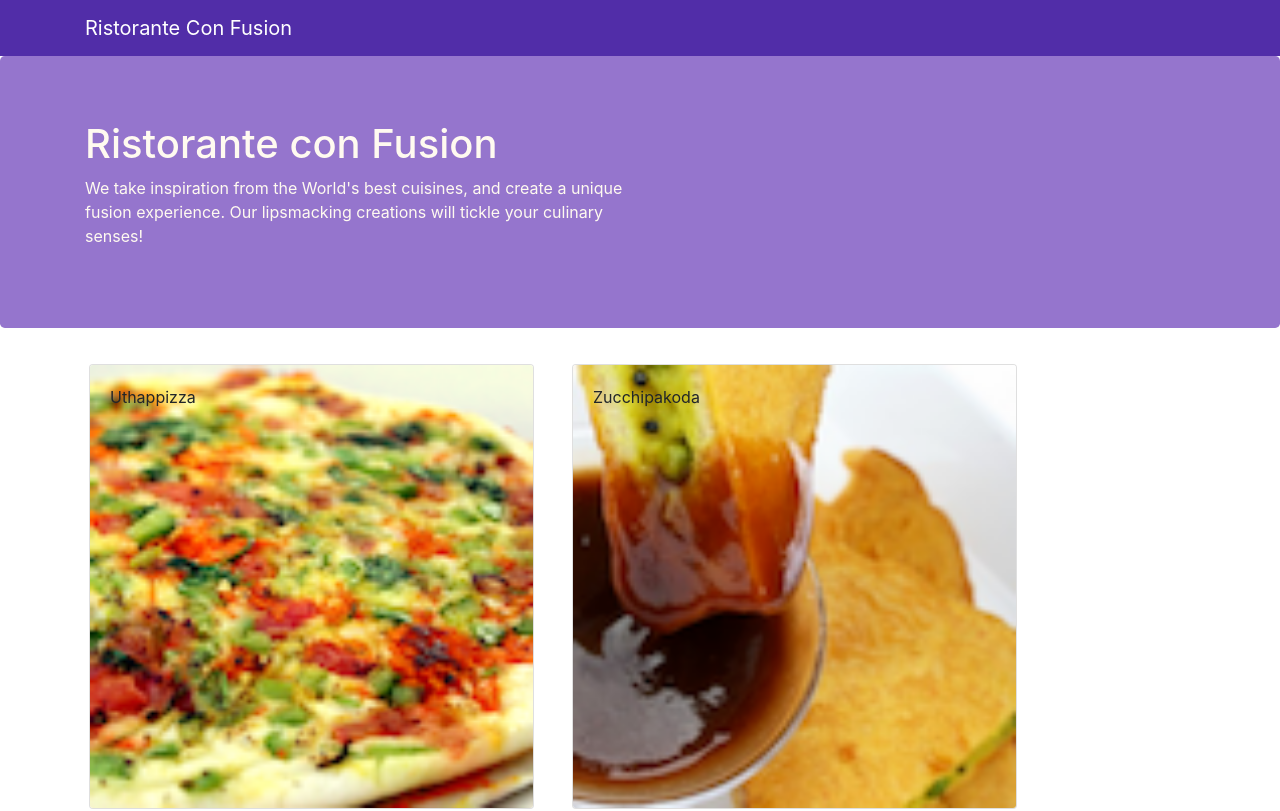
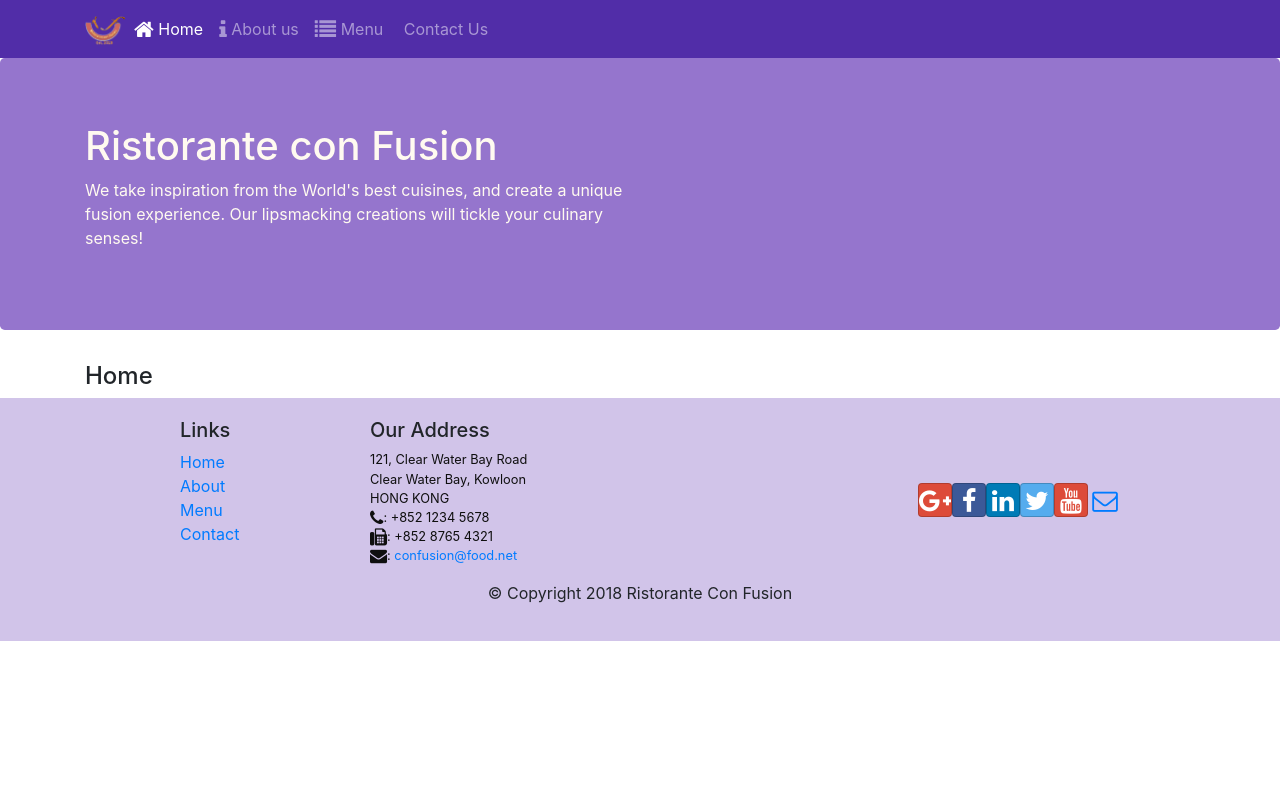
Before and after one commit to Robsangar/bootstrap-test, a React (Create React App) app in the folder confusion/: page /home in a window 1280 px wide. Shown: the top 811 px of the page. Built offline with nearby package versions, Linux system fonts and the light colour scheme.

Commit message:
react router

```diff
--- a/confusion/package.json
+++ b/confusion/package.json
@@ -12,6 +12,7 @@
     "react": "^17.0.2",
     "react-dom": "^17.0.2",
     "react-popper": "^1.3.11",
+    "react-router-dom": "^4.2.2",
     "react-scripts": "4.0.3",
     "reactstrap": "^8.9.0",
     "web-vitals": "^1.1.2"
--- a/confusion/src/App.js
+++ b/confusion/src/App.js
@@ -1,15 +1,17 @@
 import './App.css';
 import Main from './components/MainComponent';
 import { Component } from 'react';
-
+import { BrowserRouter } from 'react-router-dom';
 
 class App extends Component {
 
   render() {
     return (
-      <div>
-        <Main />
-      </div>
+      <BrowserRouter>
+        <div>
+          <Main />
+        </div>
+      </BrowserRouter>
     );
   }
 }
--- a/confusion/src/components/FooterComponent.js
+++ b/confusion/src/components/FooterComponent.js
@@ -1,5 +1,5 @@
 import React from 'react';
-
+import { Link } from 'react-router-dom';
 function Footer(props) {
     return(
     <div className="footer">
@@ -8,10 +8,10 @@
                 <div className="col-4 offset-1 col-sm-2">
                     <h5>Links</h5>
                     <ul className="list-unstyled">
-                        <li><a href="#">Home</a></li>
-                        <li><a href="#">About</a></li>
-                        <li><a href="#">Menu</a></li>
-                        <li><a href="contactus.html">Contact</a></li>
+                        <li><Link to="/home">Home</Link></li>
+                        <li><Link to="/aboutus">About</Link></li>
+                        <li><Link to="/menu">Menu</Link></li>
+                        <li><Link to="/contactus">Contact</Link></li>
                     </ul>
                 </div>
                 <div className="col-7 col-sm-5">
--- a/confusion/src/components/HeaderComponent.js
+++ b/confusion/src/components/HeaderComponent.js
@@ -1,13 +1,55 @@
 import React, { Component } from 'react';
-import { Navbar, NavbarBrand, Jumbotron } from 'reactstrap';
+import { Navbar, NavbarBrand, Nav, NavbarToggler, Collapse, NavItem, Jumbotron } from 'reactstrap';
+import { NavLink } from 'react-router-dom';
 
 class Header extends Component {
+  constructor(props) {
+    super(props);
+
+    this.state = {
+      isNavOpen: false
+    };
+    this.toggleNav = this.toggleNav.bind(this);
+  }
+
+  toggleNav() {
+    this.setState({
+      isNavOpen: !this.state.isNavOpen
+    });
+  }
   render() {
-    return(
+    return (
       <>
-      <Navbar dark>
+        <Navbar dark expand="md">
           <div className="container">
-            <NavbarBrand href="/">Ristorante Con Fusion</NavbarBrand>
+            <NavbarToggler onClick={this.toggleNav} />
+            <NavbarBrand href="/" className="mr-auto">
+              <img src="assets/images/logo.png" height="30" width="41" alt="Ristorante Con Fusion" />
+            </NavbarBrand>
+            <Collapse isOpen={this.state.isNavOpen} navbar>
+              <Nav navbar>
+                <NavItem>
+                  <NavLink className="nav-link" to="/home">
+                    <span className="fa fa-home fa-lg"></span> Home
+                </NavLink>
+                </NavItem>
+                <NavItem>
+                  <NavLink className="nav-link" to="/aboutus">
+                    <span className="fa fa-info fa-lg"></span> About us
+                </NavLink>
+                </NavItem>
+                <NavItem>
+                  <NavLink className="nav-link" to="/menu">
+                    <span className="fa fa-list fa-lg"></span> Menu
+                </NavLink>
+                </NavItem>
+                <NavItem>
+                  <NavLink className="nav-link" to="/contactus">
+                    <span className="fa fa-adress-card fa-lg"></span> Contact Us
+                </NavLink>
+                </NavItem>
+              </Nav>
+            </Collapse>
           </div>
         </Navbar>
         <Jumbotron>
--- /dev/null
+++ b/confusion/src/components/HomeComponent.js
@@ -0,0 +1,11 @@
+import React from 'react';
+
+function Home(props) {
+    return(
+      <div className="container">
+        <h4>Home</h4>
+      </div>
+    );
+}
+
+export default Home;
--- a/confusion/src/components/MainComponent.js
+++ b/confusion/src/components/MainComponent.js
@@ -1,10 +1,11 @@
 import Menu from './MenuComponent';
+import Home from './HomeComponent';
 import { DISHES } from '../shared/dishes';
 import React, { Component } from 'react';
 import DishDetail from './DishDetailComponent';
 import Header from './HeaderComponent';
 import Footer from './FooterComponent';
-
+import { Switch, Route, Redirect } from 'react-router-dom';
 
 class Main extends Component {
 
@@ -13,20 +14,24 @@
 
         this.state = {
             dishes: DISHES,
-            selectedDish: null
         }
     };
 
-    onDishSelect(dishId) {
-        this.setState({ selectedDish: dishId });
-    }
+    render() {
+        const HomePage = () => {
+            return (
+                <Home />
+            );
+        };
 
-    render() {
         return (
             <div>
                 <Header />
-                <Menu dishes={this.state.dishes} onClick={(dishId) => this.onDishSelect(dishId)} />
-                <DishDetail dish={this.state.dishes.filter((dish) => dish.id === this.state.selectedDish)[0]} />
+                <Switch>
+                    <Route path="/home" component={HomePage} />
+                    <Route exact path="/menu" component={() => <Menu dishes={this.state.dishes} />} />
+                    <Redirect to="/home" />
+                </Switch>
                 <Footer />
             </div>
         );
```
Also changed, not shown: 1 other file (tests, documents, lock files or other folders). Lines whose indentation alone changed are shown as unchanged.
